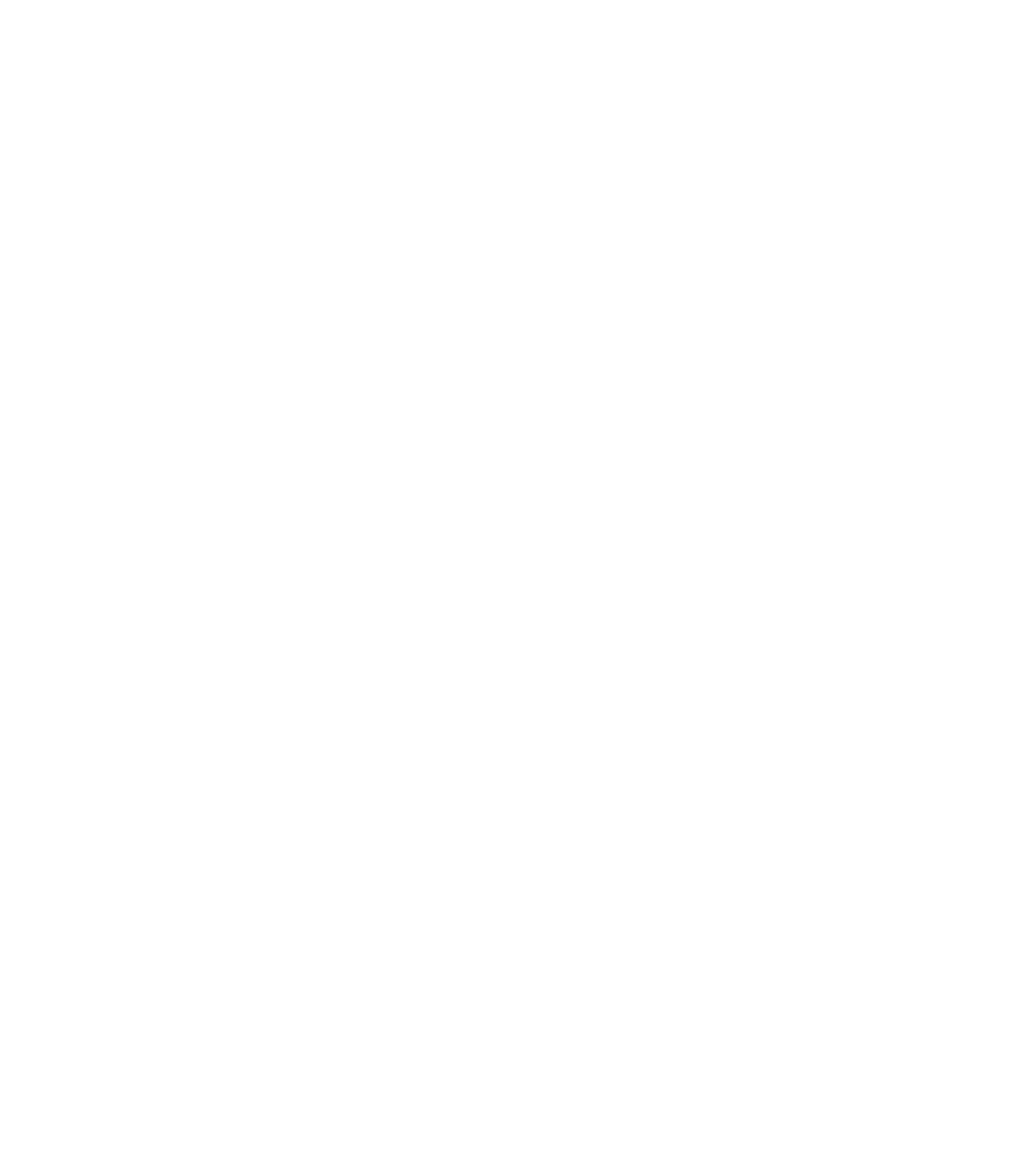
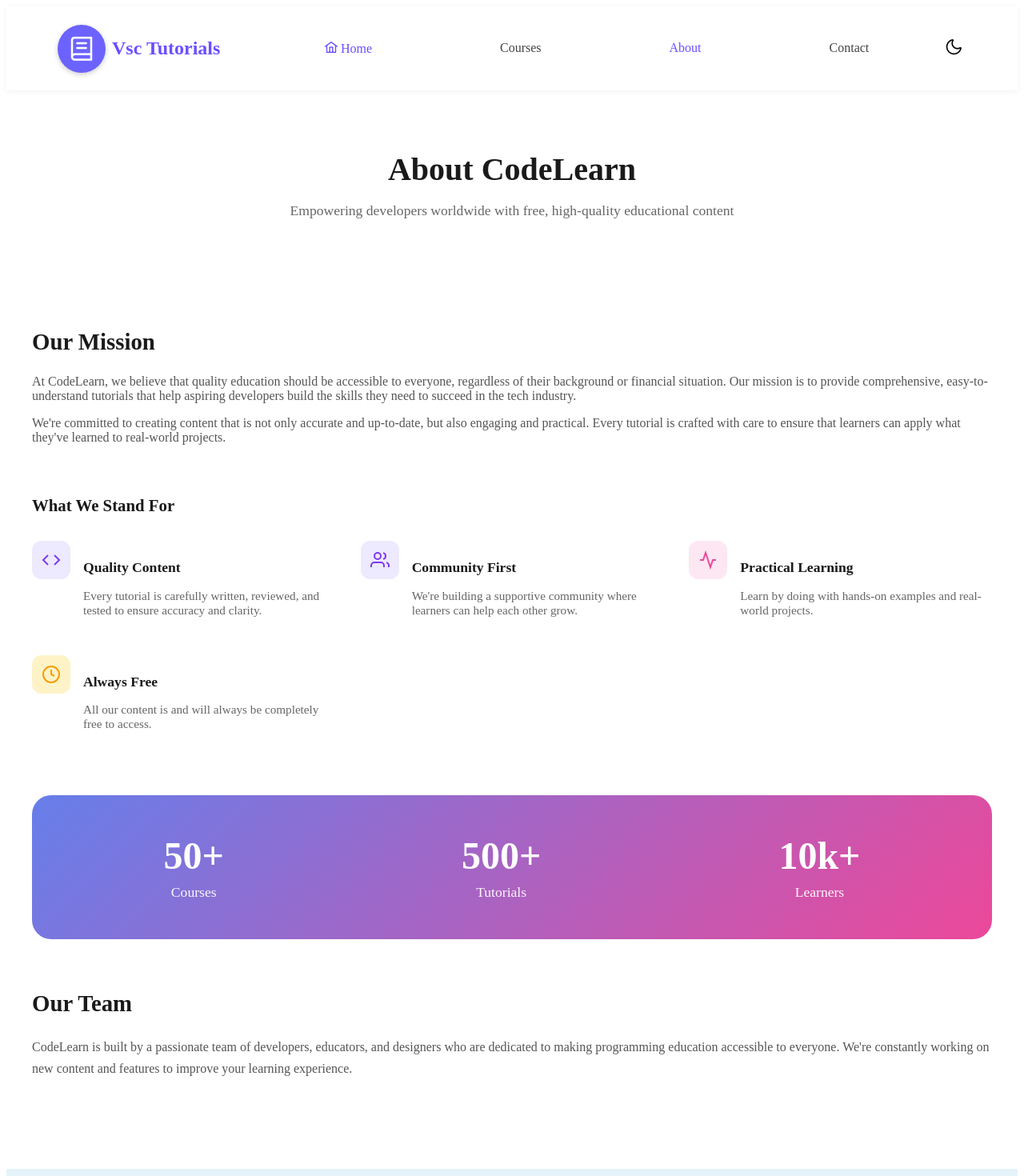
Before and after one commit to Ankitha-hassan/Tutorial-Frontend, an Angular app: page /about in a window 1280 px wide. Before the commit this address led to /. Shown: the top 1470 px of the page at 80% size. Before the commit the page ends 800 px from the top, so only its background shows below. Built offline with nearby package versions, Linux system fonts and the light colour scheme.

Commit message:
added about component

```diff
--- a/angular.json
+++ b/angular.json
@@ -25,6 +25,7 @@
               }
             ],
             "styles": [
+              "node_modules/primeicons/primeicons.css",
               "src/styles.css"
             ]
           },
--- a/package.json
+++ b/package.json
@@ -28,6 +28,7 @@
     "@angular/forms": "^20.3.0",
     "@angular/platform-browser": "^20.3.0",
     "@angular/router": "^20.3.0",
+    "primeicons": "^7.0.0",
     "rxjs": "~7.8.0",
     "tslib": "^2.3.0",
     "zone.js": "~0.15.0"
--- /dev/null
+++ b/src/app/about/about.css
@@ -0,0 +1,158 @@
+.hero {
+            text-align: center;
+            padding: 3rem 2rem;
+            max-width: 800px;
+            margin: 0 auto;
+        }
+
+        .hero h1 {
+            font-size: 2.5rem;
+            margin-bottom: 1rem;
+            color: #1a1a1a;
+        }
+
+        .hero p {
+            font-size: 1.1rem;
+            color: #666;
+        }
+
+        .content {
+            max-width: 1200px;
+            margin: 0 auto;
+            padding: 3rem 2rem;
+        }
+
+        .mission {
+            margin-bottom: 4rem;
+        }
+
+        .mission h2 {
+            font-size: 1.8rem;
+            margin-bottom: 1.5rem;
+            color: #1a1a1a;
+        }
+
+        .mission p {
+            color: #555;
+            font-size: 1rem;
+            margin-bottom: 1rem;
+        }
+
+        .values {
+            margin-bottom: 4rem;
+        }
+
+        .values h3 {
+            font-size: 1.3rem;
+            margin-bottom: 2rem;
+            color: #1a1a1a;
+        }
+
+        .values-grid {
+            display: grid;
+            grid-template-columns: repeat(auto-fit, minmax(280px, 1fr));
+            gap: 2rem;
+        }
+
+        .value-card {
+            display: flex;
+            gap: 1rem;
+        }
+
+        .icon-wrapper {
+            width: 48px;
+            height: 48px;
+            border-radius: 12px;
+            display: flex;
+            align-items: center;
+            justify-content: center;
+            flex-shrink: 0;
+        }
+
+        .icon-wrapper.purple {
+            background: #ede9fe;
+            color: #7c3aed;
+        }
+
+        .icon-wrapper.pink {
+            background: #fce7f3;
+            color: #ec4899;
+        }
+
+        .icon-wrapper.yellow {
+            background: #fef3c7;
+            color: #f59e0b;
+        }
+
+        .value-content h4 {
+            font-size: 1.1rem;
+            margin-bottom: 0.5rem;
+            color: #1a1a1a;
+        }
+
+        .value-content p {
+            color: #666;
+            font-size: 0.95rem;
+        }
+
+        .stats {
+            background: linear-gradient(135deg, #667eea 0%, #ec4899 100%);
+            border-radius: 24px;
+            padding: 3rem 2rem;
+            margin-bottom: 4rem;
+            display: flex;
+            justify-content: space-around;
+            flex-wrap: wrap;
+            gap: 2rem;
+        }
+
+        .stat-item {
+            text-align: center;
+            color: white;
+        }
+
+        .stat-number {
+            font-size: 3rem;
+            font-weight: bold;
+            margin-bottom: 0.5rem;
+        }
+
+        .stat-label {
+            font-size: 1.1rem;
+            opacity: 0.95;
+        }
+
+        .team {
+            margin-bottom: 4rem;
+        }
+
+        .team h2 {
+            font-size: 1.8rem;
+            margin-bottom: 1.5rem;
+            color: #1a1a1a;
+        }
+
+        .team p {
+            color: #555;
+            font-size: 1rem;
+            line-height: 1.7;
+        }
+
+        @media (max-width: 768px) {
+
+            .hero h1 {
+                font-size: 2rem;
+            }
+
+            .stats {
+                padding: 2rem 1rem;
+            }
+
+            .stat-number {
+                font-size: 2.5rem;
+            }
+
+            .values-grid {
+                grid-template-columns: 1fr;
+            }
+        }
--- /dev/null
+++ b/src/app/about/about.html
@@ -0,0 +1,90 @@
+<div class="hero">
+        <h1>About CodeLearn</h1>
+        <p>Empowering developers worldwide with free, high-quality educational content</p>
+    </div>
+
+    <div class="content">
+        <section class="mission">
+            <h2>Our Mission</h2>
+            <p>At CodeLearn, we believe that quality education should be accessible to everyone, regardless of their background or financial situation. Our mission is to provide comprehensive, easy-to-understand tutorials that help aspiring developers build the skills they need to succeed in the tech industry.</p>
+            <p>We're committed to creating content that is not only accurate and up-to-date, but also engaging and practical. Every tutorial is crafted with care to ensure that learners can apply what they've learned to real-world projects.</p>
+        </section>
+
+        <section class="values">
+            <h3>What We Stand For</h3>
+            <div class="values-grid">
+                <div class="value-card">
+                    <div class="icon-wrapper purple">
+                        <svg width="24" height="24" viewBox="0 0 24 24" fill="none" stroke="currentColor" stroke-width="2">
+                            <polyline points="16 18 22 12 16 6"></polyline>
+                            <polyline points="8 6 2 12 8 18"></polyline>
+                        </svg>
+                    </div>
+                    <div class="value-content">
+                        <h4>Quality Content</h4>
+                        <p>Every tutorial is carefully written, reviewed, and tested to ensure accuracy and clarity.</p>
+                    </div>
+                </div>
+
+                <div class="value-card">
+                    <div class="icon-wrapper purple">
+                        <svg width="24" height="24" viewBox="0 0 24 24" fill="none" stroke="currentColor" stroke-width="2">
+                            <path d="M17 21v-2a4 4 0 0 0-4-4H5a4 4 0 0 0-4 4v2"></path>
+                            <circle cx="9" cy="7" r="4"></circle>
+                            <path d="M23 21v-2a4 4 0 0 0-3-3.87"></path>
+                            <path d="M16 3.13a4 4 0 0 1 0 7.75"></path>
+                        </svg>
+                    </div>
+                    <div class="value-content">
+                        <h4>Community First</h4>
+                        <p>We're building a supportive community where learners can help each other grow.</p>
+                    </div>
+                </div>
+
+                <div class="value-card">
+                    <div class="icon-wrapper pink">
+                        <svg width="24" height="24" viewBox="0 0 24 24" fill="none" stroke="currentColor" stroke-width="2">
+                            <polyline points="22 12 18 12 15 21 9 3 6 12 2 12"></polyline>
+                        </svg>
+                    </div>
+                    <div class="value-content">
+                        <h4>Practical Learning</h4>
+                        <p>Learn by doing with hands-on examples and real-world projects.</p>
+                    </div>
+                </div>
+
+                <div class="value-card">
+                    <div class="icon-wrapper yellow">
+                        <svg width="24" height="24" viewBox="0 0 24 24" fill="none" stroke="currentColor" stroke-width="2">
+                            <circle cx="12" cy="12" r="10"></circle>
+                            <path d="M12 6v6l4 2"></path>
+                        </svg>
+                    </div>
+                    <div class="value-content">
+                        <h4>Always Free</h4>
+                        <p>All our content is and will always be completely free to access.</p>
+                    </div>
+                </div>
+            </div>
+        </section>
+
+        <div class="stats">
+            <div class="stat-item">
+                <div class="stat-number">50+</div>
+                <div class="stat-label">Courses</div>
+            </div>
+            <div class="stat-item">
+                <div class="stat-number">500+</div>
+                <div class="stat-label">Tutorials</div>
+            </div>
+            <div class="stat-item">
+                <div class="stat-number">10k+</div>
+                <div class="stat-label">Learners</div>
+            </div>
+        </div>
+
+        <section class="team">
+            <h2>Our Team</h2>
+            <p>CodeLearn is built by a passionate team of developers, educators, and designers who are dedicated to making programming education accessible to everyone. We're constantly working on new content and features to improve your learning experience.</p>
+        </section>
+    </div>
--- a/src/app/app.routes.ts
+++ b/src/app/app.routes.ts
@@ -4,12 +4,14 @@
 import { Courses } from './courses/courses';
 import { CourseDetails } from './course-details/course-details';
 import { SubtopicContent } from './sub-topic-content/subtopic-content';
+import { About } from './about/about';
 
 export const routes: Routes = [
     { path : '', component: Layout ,
         children: [
             {path: 'home', component: Home},
             {path: 'Courses', component: Courses},
+            { path: 'about', component: About},
             {path: 'course-details', component: CourseDetails},
             { path: 'course-details/:id', component: CourseDetails },
             { path: 'subtopics/:subtopicId', component: SubtopicContent },
--- a/src/app/course-details/course-details.html
+++ b/src/app/course-details/course-details.html
@@ -30,7 +30,7 @@
       <ul>
         <li *ngFor="let sub of topic.subtopics">
       <a [routerLink]="['/subtopics', sub.subTopicId]" (click)="selectSubtopic(sub.subTopicId)" >
-        {{ sub.subTopicName }}
+        <i class="pi pi-book"></i>     {{ sub.subTopicName }}
       </a> </li>
       </ul>
     </div>
--- a/src/app/courses/courses.html
+++ b/src/app/courses/courses.html
@@ -9,7 +9,7 @@
         <!-- Search and Filters -->
         <div class="search-filter-section">
             <div class="search-box">
-                <span class="search-icon">🔍</span>
+                <span class="search-icon"><i class="pi pi-search"></i></span>
                 <input type="text" placeholder="Search courses..." id="searchInput">
             </div>
             <div class="filters">
--- a/src/app/layout/layout.css
+++ b/src/app/layout/layout.css
@@ -11,6 +11,18 @@
   position: sticky;
   top: 0;
   z-index: 10;
+}
+.icon-badge {
+  width: 60px;
+  height: 60px;
+  background-color: #6c63ff;
+  border-radius: 50%;
+  display: flex;
+  align-items: center;
+  justify-content: center;
+  font-size: 30px;
+  color: white;
+  box-shadow: 0 2px 6px rgba(0,0,0,0.2);
 }
 
 .logo {
--- a/src/app/layout/layout.html
+++ b/src/app/layout/layout.html
@@ -1,18 +1,18 @@
   <header class="navbar">
     <div class="logo">
-      <span class="icon">📘</span>
+      <span class="icon"><div class="icon-badge"><i class="pi pi-book"></i></div></span>
       <h2>Vsc Tutorials</h2>
     </div>
     <nav>
       <ul>
-        <li><a href="#" class="active">Home</a></li>
-        <li><a routerLink= "Courses" routerLinkActive="active"><i class="pi pi-home"></i> <span>Courses</span></a></li>
+        <li><a href="#" class="active"><i class="pi pi-home"></i> Home</a></li>
+        <li><a routerLink= "Courses" routerLinkActive="active"><span>Courses</span></a></li>
 
-        <li><a href="#">About</a></li>
+        <li><a routerLink="about" routerLinkActive="active">About</a></li>
         <li><a href="#">Contact</a></li>
       </ul>
     </nav>
-    <button class="mode-toggle">🌙</button>
+    <button class="mode-toggle"><i class="pi pi-moon"></i></button>
   </header>
 
   <router-outlet></router-outlet>
@@ -30,7 +30,7 @@
                 <ul class="footer-links">
                     <li><a href="#home">Home</a></li>
                     <li><a href="courses.html">Courses</a></li>
-                    <li><a href="#about">About</a></li>
+                    <li><a routerLink="about" routerLinkActive="active">About</a></li>
                     <li><a href="#contact">Contact</a></li>
                 </ul>
             </div>
@@ -46,10 +46,10 @@
             <div class="footer-section">
                 <h3>Connect With Us</h3>
                 <div class="social-links">
-                    <a href="#" class="social-link">📘</a>
-                    <a href="#" class="social-link">🐦</a>
-                    <a href="#" class="social-link">💼</a>
-                    <a href="#" class="social-link">📺</a>
+                    <a href="#" class="social-link"><i class="pi pi-book"></i></a>
+                    <a href="#" class="social-link"><i class="pi pi-twitter"></i></a>
+                    <a href="#" class="social-link"><i class="pi pi-linkedin"></i></a>
+                    <a href="#" class="social-link"><i class="pi pi-envelope"></i></a>
                 </div>
             </div>
         </div>
```
Also changed, not shown: src/app/about/about.ts (added, +11 -0 lines), src/app/course-details/course-details.css (+6 -1 lines), src/app/home/home.html (+4 -4 lines), 2 other files (tests, documents, lock files or other folders).
